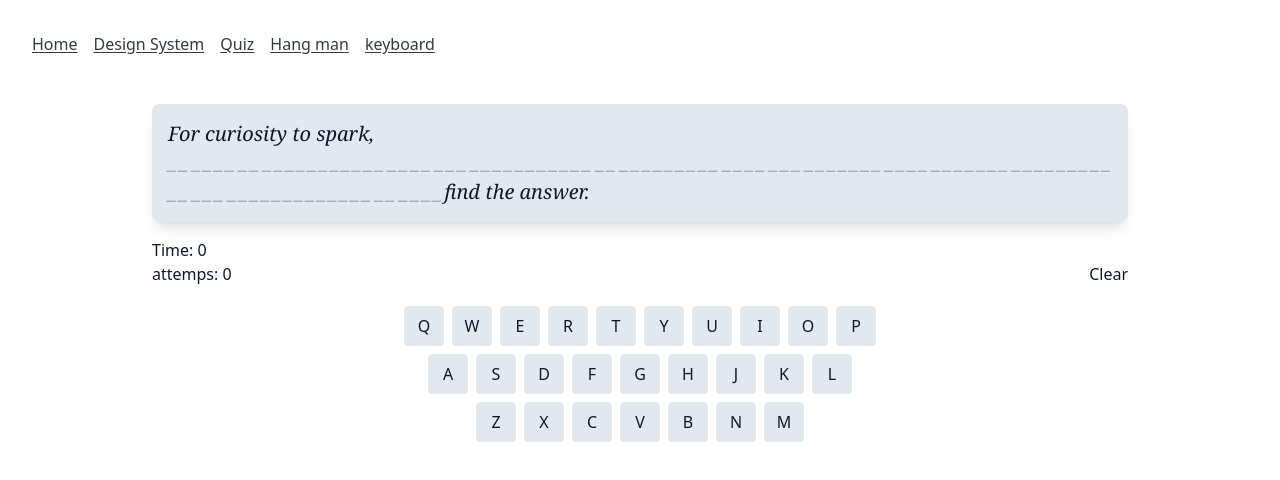
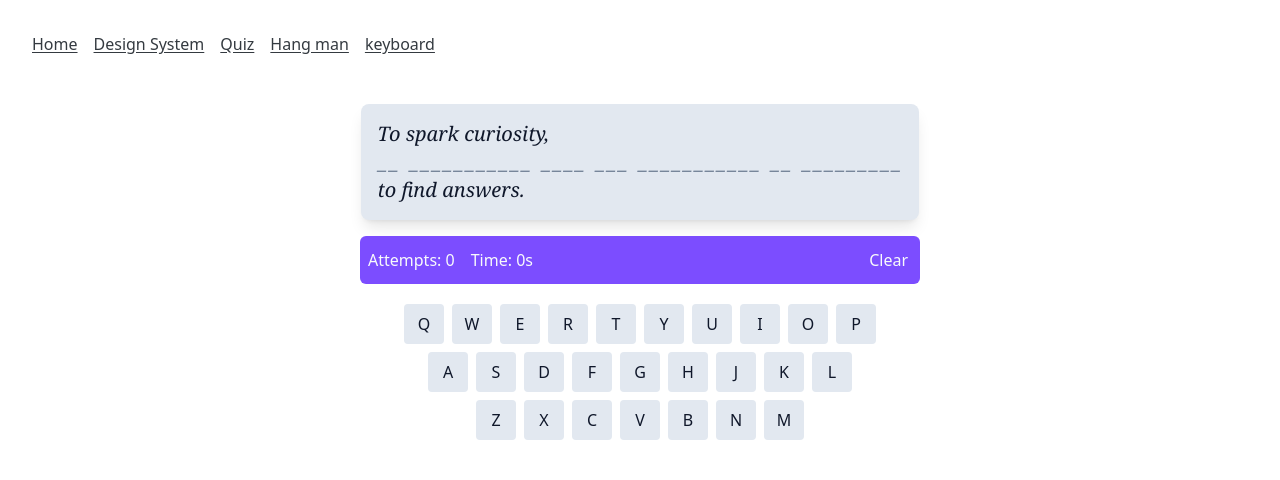
Before and after one commit to Lenniott/modality-playground, a SvelteKit app: page /hang-man in a window 1280 px wide. Shown: the top 480 px of the page. Built offline with nearby package versions, Linux system fonts and the light colour scheme.

Commit message:
finished good for feedback

```diff
--- a/src/app.css
+++ b/src/app.css
@@ -1,6 +1,7 @@
 @tailwind base;
 @tailwind components;
 @tailwind utilities;
+
 
 a {
     @apply text-grey-6 hover:text-purple-2 underline underline-offset-2 hover:underline-offset-4 transition-all duration-300 ease-in-out;
--- a/src/lib/Navbar.svelte
+++ /dev/null
@@ -1,12 +0,0 @@
-<script>
-  // Logic for Navbar
-</script>
-
-<style>
-  /* Style for Navbar */
-</style>
-
-<nav>
-<a href="/">Home</a>
-<a href="/design-system">Design System</a>
-</nav>
--- a/src/routes/hang-man/+page.svelte
+++ b/src/routes/hang-man/+page.svelte
@@ -8,7 +8,7 @@
 	const keys = [
 		['Q', 'W', 'E', 'R', 'T', 'Y', 'U', 'I', 'O', 'P'],
 		['A', 'S', 'D', 'F', 'G', 'H', 'J', 'K', 'L'],
-    ['Z', 'X', 'C', 'V', 'B', 'N', 'M'],
+		['Z', 'X', 'C', 'V', 'B', 'N', 'M']
 	];
 
 	const getKeyClass = (key: string, correct: string[], incorrect: string[], focusedKey: string) => {
@@ -18,14 +18,15 @@
 		return 'neutral';
 	};
 
-  const correctLettersValue = derived(correctLetters, $correctLetters => $correctLetters);
-  const incorrectLettersValue = derived(incorrectLetters, $incorrectLetters => $incorrectLetters);
+	const correctLettersValue = derived(correctLetters, ($correctLetters) => $correctLetters);
+	const incorrectLettersValue = derived(incorrectLetters, ($incorrectLetters) => $incorrectLetters);
 
 	let input: HTMLInputElement;
+	let button: HTMLButtonElement; // Reference to the button
 	let guessedLetters: string[] = [];
 	let rightLetters: string[] = [];
 	let message: string = '';
-  let wordToGuess = 'we must be comfortable with the uncertainty of knowledge gaps and believe that through exploration and determination we will';
+	let wordToGuess = 'be comfortable with the uncertainty in discovery';
 	let displayWord: string[] = wordToGuess
 		.split('')
 		.map((char) => (char === ' ' || char === '-' ? char : '_'));
@@ -34,18 +35,21 @@
 	let startTime: number | null = null;
 	let time: number = 0;
 	let numberOfClicks: number = 0;
+
 	// Update displayWord based on rightLetters
 	const updateDisplayWord = () => {
 		displayWord = wordToGuess
 			.split('')
-      .map((char) => (rightLetters.includes(char) ? char : char === ' ' || char === '-' ? char : '_'));
+			.map((char) =>
+				rightLetters.includes(char) ? char : char === ' ' || char === '-' ? char : '_'
+			);
 		console.log('Display word updated:', displayWord);
 
 		if (displayWord.join('') === wordToGuess) {
 			if (timer) {
 				clearInterval(timer);
 				timer = null;
-        console.log("Curiosity test passed!");
+				console.log('Curiosity test passed!');
 			}
 		}
 	};
@@ -58,6 +62,22 @@
 	$: console.log('Guessed Letters:', guessedLetters);
 	$: console.log('Right Letters:', rightLetters);
 	$: console.log('Display Word:', displayWord.join(' '));
+
+  function triggerShake() {
+  const stats = document.getElementById('stats');
+  const textShake = document.getElementById('textShake');
+  const quoteShake = document.getElementById('quoteShake');
+  if (stats) {
+    stats.classList.add('shake');
+    textShake?.classList.add('textShake');
+    quoteShake?.classList.add('quoteShake');
+    setTimeout(() => {
+      stats.classList.remove('shake');
+      textShake?.classList.remove('textShake');
+      quoteShake?.classList.remove('quoteShake');
+    }, 500); // Duration of the shake animation
+  }
+}
 
 	const handleGuess = (letter: string) => {
 		letter = letter.toLowerCase();
@@ -75,11 +95,14 @@
 					updateDisplayWord();
 				} else {
 					guessedLetters = [...guessedLetters, letter];
-          numberOfClicks++
+					numberOfClicks++;
+					triggerShake();
 				}
-
-
-      }else {numberOfClicks++}
+			} else {
+				numberOfClicks++;
+				triggerShake();
+        console.log(displayWord)
+			}
 		}
 
 		// Set the focused key
@@ -99,10 +122,8 @@
 
 	function handleKeyboardInput(key: string) {
 		handleGuess(key);
-    focusInput()
+		focusInput();
 	}
-
-
 
 	function resetGame() {
 		guessedLetters = [];
@@ -133,66 +154,58 @@
 			input.focus();
 		}
 	});
+
+  function  charactersChange(char){
+    if(char === ' '){
+      return 'mx-[2px]'
+    }
+    else if(char === '_'){
+      return 'font-thin text-slate-500 mx-[1px]'
+    }
+    else {
+      return'text-slate-900'}
+
+  }
 </script>
 
-<style lang="postcss">
-  .key {
-    @apply size-6 sm:size-10 flex items-center justify-center m-1 rounded;
-  }
-
-  .focused {
-    @apply bg-slate-200
-  }
-
-  .correct {
-    @apply bg-blue;
-    animation: correctAnimation 800ms forwards;
-  }
-
-  .incorrect {
-    @apply bg-orange;
-    animation: incorrectAnimation 800ms forwards;
-  }
-
-  .neutral {
-    @apply bg-slate-200 ;
-  }
-
-  @keyframes correctAnimation {
-    0% { background-color: blue; border: 2px solid #E2E8F0; }
-    100% { background-color: #E2E8F0; border: 2px solid blue; }
-  }
-
-  @keyframes incorrectAnimation {
-    0% { background-color: orange; border: 2px solid #E2E8F0; }
-    100% { background-color: #E2E8F0; border: 2px solid orange; }
-  }
-</style>
-
-<div class="flex flex-col items-center space-y-4 px-2">
+<div class="flex flex-col items-center space-y-4 px-2 max-w-xl mx-auto">
 	<div class="flex flex-col gap-4 relative">
-    <button on:click={focusInput} class="p-4 flex flex-wrap text-slate-900 items-start justify-start shadow-lg rounded-lg bg-slate-200 z-10 text-xl italic font-serif">
-      <p>For curiosity to spark,</p>
-      <div class="flex flex-wrap text-slate-900 items-start justify-start gap-0.5">
+		<button
+			bind:this={button}
+			on:click={focusInput}
+      id="quoteShake"
+			class="p-4 flex flex-col text-slate-900 items-start justify-start shadow-lg rounded-lg bg-slate-200 z-10 text-xl italic font-serif"
+		>
+			<p>To spark curiosity,</p>
+			<div class=" text-slate-900 text-left">
 				{#each displayWord as char}
-          <span class="{char !== '_' ? '' : 'text-slate-400 font-thin'}">{char}</span>
+					<span class={` ${charactersChange(char)}`}>{char}</span>
 				{/each}
-        <div><p> find the answer.</p></div>
 			</div>
+			<p>to find answers.</p>
 		</button>
-    <input type="text" maxlength="1" bind:this={input} on:input={handleInput} class="absolute top-[50%] left-[50%] w-1" />
+		<input
+			type="text"
+			maxlength="1"
+			bind:this={input}
+			on:input={handleInput}
+			class="absolute top-[50%] left-[50%] w-1"
+		/>
 	</div>
-  <div class="w-full flex flex-col gap-4 sticky bg-white text-slate-900 ">
-  <div class=" flex w-full items-end">
-  <div class="flex flex-col items-start w-full">
-      <p>Time: {time}</p>
-      <p>attemps: {numberOfClicks}</p>
-    </div>
-    <button on:click={resetGame}>Clear</button>
+	<div class="w-full flex flex-col gap-4 sticky bg-white text-slate-900">
+		<div id="stats" class="flex flex-row gap-2 items-center justify-between text-slate-50 bg-purple-2 p-2 rounded-md min-h-12z">
+			<span class=" flex font-medium items-center gap-4 min-h-8">
+				<p id="textShake">Attempts: {numberOfClicks}</p>
+				<p>Time: {time}s</p>
+			</span>
+			<button
+				class="py- px-1 border-1 font-light border-slate-50 hover:bg-slate-50 hover:text-slate-900 transition-all duration-300 ease-out rounded-md"
+				on:click={resetGame}>Clear</button
+			>
 		</div>
 		<div class="flex flex-col items-center">
 			{#each keys as row}
-      <div class="flex ">
+				<div class="flex">
 					{#each row as key}
 						<button
 							class="key {getKeyClass(key, $correctLetters, $incorrectLetters, focusedKey)}"
@@ -207,3 +220,103 @@
 		</div>
 	</div>
 </div>
+
+<style lang="postcss">
+	.key {
+		@apply size-6 sm:size-10 flex items-center justify-center m-1 rounded;
+	}
+
+	.focused {
+		@apply bg-slate-200;
+	}
+
+	.correct {
+		@apply bg-blue-2;
+		animation: correctAnimation 800ms forwards;
+	}
+
+	.incorrect {
+		@apply bg-orange-2;
+		animation: incorrectAnimation 800ms forwards;
+	}
+
+	.neutral {
+		@apply bg-slate-200;
+	}
+
+  .quoteShake {
+    animation: revShake 0.5s cubic-bezier(0.68, -0.55, 0.27, 1.55); /* Smooth easing */
+
+  }
+
+  .shake {
+		animation: shake 0.5s cubic-bezier(0.68, -0.55, 0.27, 1.55); /* Smooth easing */
+		filter: drop-shadow(0px 0px 16px rgb(101 31 255));
+	}
+
+	.textShake {
+		font-size: 1.2rem;
+	}
+
+	@keyframes correctAnimation {
+		0% {
+			background-color: rgb(41 121 255);
+			border: 2px solid #e2e8f0;
+		}
+		100% {
+			background-color: #e2e8f0;
+			border: 2px solid rgb(41 121 255);
+		}
+	}
+
+	@keyframes incorrectAnimation {
+		0% {
+			background-color: rgb(255 111 0);
+			border: 2px solid #e2e8f0;
+		}
+		100% {
+			background-color: #e2e8f0;
+			border: 2px solid rgb(255 111 0);
+		}
+	}
+
+	@keyframes shake {
+		0%,
+		100% {
+			transform: translateX(0);
+			rotate: 0;
+		}
+		25% {
+			transform: translateX(-5px);
+			rotate: 0.5deg;
+		}
+		50% {
+			transform: translateX(5px);
+			rotate: -0.5deg;
+		}
+		75% {
+			transform: translateX(-5px);
+			rotate: 0.5deg;
+		}
+	}
+
+  @keyframes revShake {
+		0%,
+		100% {
+			transform: translateX(0);
+			rotate: 0;
+		}
+		25% {
+			transform: translateX(5px);
+			rotate: -0.5deg;
+		}
+		50% {
+			transform: translateX(-5px);
+			rotate: 0.5deg;
+		}
+		75% {
+			transform: translateX(-5px);
+			rotate: -0.5deg;
+		}
+	}
+</style>
--- a/tailwind.config.js
+++ b/tailwind.config.js
@@ -67,10 +67,10 @@ module.exports = {
         },
       },
       boxShadow: {
-        'a': 'rgba(0, 0, 0, .16) 0px 1px 4px',
-        'b': 'rgba(0, 0, 0, .1) 0px 1px 3px 0px, rgba(0, 0, 0, .06) 0px 1px 2px 0px',
-        'c': 'rgba(67, 71, 85, .27) 0px 0px .25em, rgba(90, 125, 188, .05) 0px .25em 1em',
-        'd': 'rgba(17, 17, 26, .1) 0px 0px 16px',
+        '1': 'rgba(0, 0, 0, .16) 0px 1px 4px',
+        '2': 'rgba(0, 0, 0, .1) 0px 1px 3px 0px, rgba(0, 0, 0, .06) 0px 1px 2px 0px',
+        '3': 'rgba(67, 71, 85, .27) 0px 0px .25em, rgba(90, 125, 188, .05) 0px .25em 1em',
+        '4': 'rgba(17, 17, 26, .1) 0px 0px 16px',
       },
       transitionTimingFunction: {
         'out-quint': 'cubic-bezier(.23, 1, .32, 1)',
```
Lines whose indentation alone changed are shown as unchanged.
